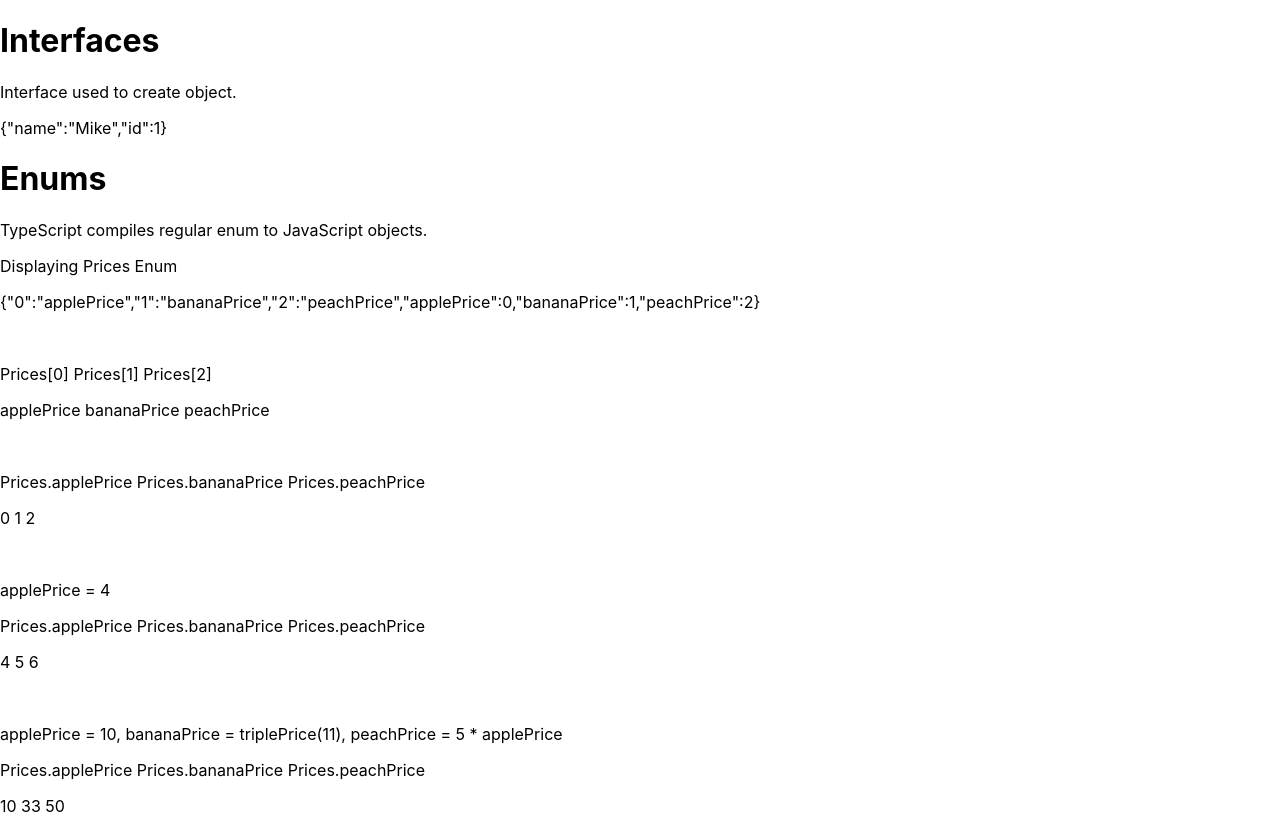
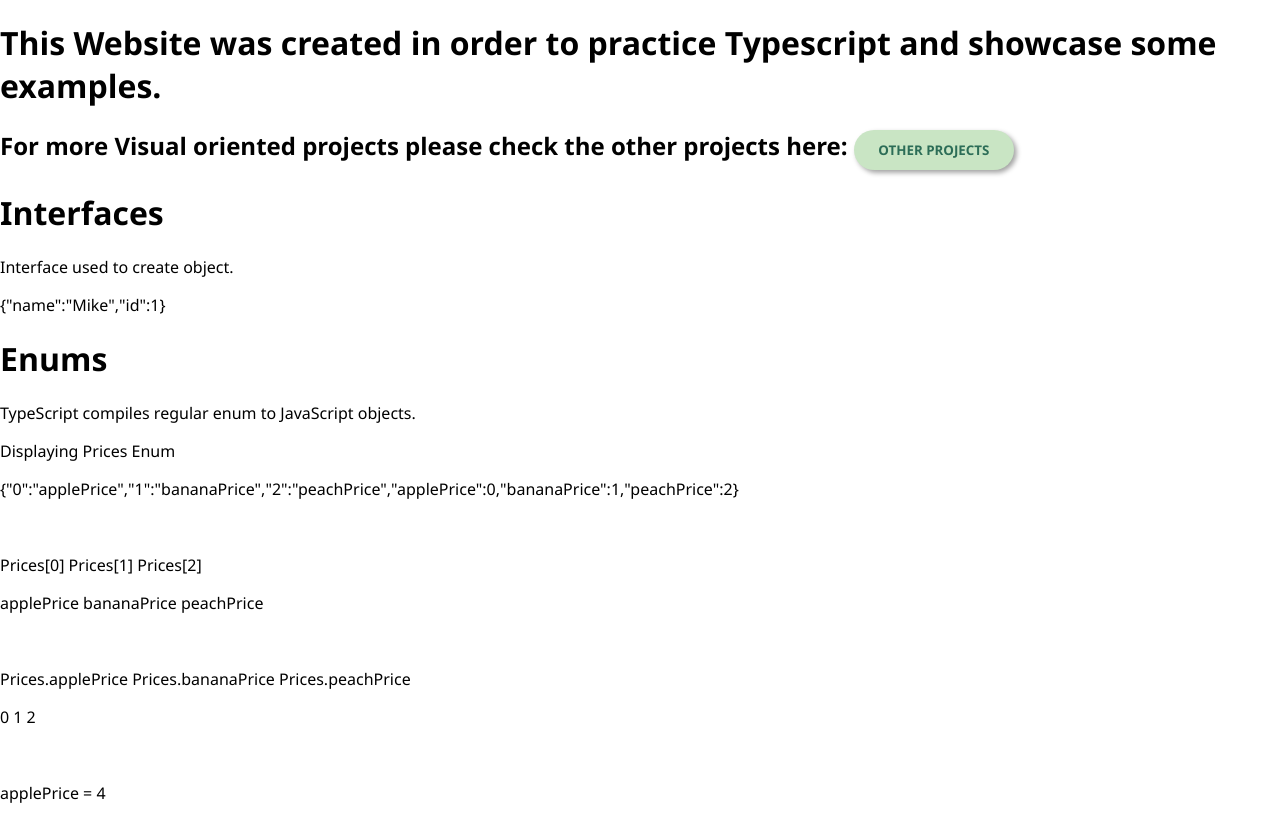
Before and after one commit to MikeNotu/in-depth-typescript, a React (Create React App) app: page / in a window 1280 px wide. Shown: the top 814 px of the page. Built offline with nearby package versions, Linux system fonts and the light colour scheme.

Commit message:
Typescript Unknown

```diff
--- /dev/null
+++ b/src/App.css
@@ -0,0 +1,15 @@
+body {
+  font-family: "Segoe UI", Tahoma, Geneva, Verdana, sans-serif;
+}
+.only-button {
+  width: 12em;
+  height: 3em;
+  border-radius: 30em;
+  /* background-color: "#22e3d3"; */
+  background-color: #c9e5c4;
+  color: #2c6d57;
+  border-style: none;
+  font-weight: 800;
+  font-family: "Segoe UI", Tahoma, Geneva, Verdana, sans-serif;
+  box-shadow: 0.2em 0.2em 0.4em #a2a2a2;
+}
--- a/src/App.tsx
+++ b/src/App.tsx
@@ -5,10 +5,22 @@
 import InterfacesComponent from "./components/InterfacesComponent";
 import ObjectsComponent from "./components/ObjectsComponent";
 import TypesComponent from "./components/TypesComponent";
+import UnknownComponent from "./components/UnknownComponent";
+import "../src/App.css";
 
 function App() {
   return (
     <div>
+      <h1>
+        This Website was created in order to practice Typescript and showcase
+        some examples.
+      </h1>
+      <h2>
+        For more Visual oriented projects please check the other projects here:{" "}
+        <a href="https://mikenotu.github.io/front-portfolio/" target="_self">
+          <button className="only-button">OTHER PROJECTS</button>
+        </a>
+      </h2>
       <h1>Interfaces</h1>
       <InterfacesComponent />
       <h1>Enums</h1>
@@ -23,6 +35,8 @@
       <TypesComponent />
       <h1>Generics</h1>
       <GenericsComponent />
+      <h1>Unknown</h1>
+      <UnknownComponent />
     </div>
   );
 }
--- a/src/components/GenericsComponent.tsx
+++ b/src/components/GenericsComponent.tsx
@@ -1,4 +1,4 @@
-const GenericsComponent = () => {
+const GenericsComponent: React.FC = () => {
   const last = <T,>(arr: T[]): T => {
     return arr[arr.length - 1];
   };
@@ -45,6 +45,31 @@
     age: 15,
   });
 
+  interface Tab<T> {
+    id: number;
+    position: string;
+    data: T;
+  }
+
+  type NumberTab = Tab<number>;
+  type StringTab = Tab<string>;
+
+  const obj1: NumberTab = {
+    id: 1,
+    position: "Dev",
+    data: 121,
+  };
+
+  const obj2: StringTab = {
+    id: 2,
+    position: "FrontEnd",
+    data: "SSr",
+  };
+
+  function raiseError(message: string): never {
+    throw new Error(message);
+  }
+
   return (
     <div>
       <p>Basic Generics use case.</p>
@@ -55,12 +80,25 @@
       <p>{v}</p>
       <p>{v2}</p>
       <p>{v3}</p>
+      <br />
       <p>Objects must contain specific properties.</p>
       <p>{JSON.stringify(v4)}</p>
       <p>
         Objects must contain specific properties, but can have more properties.
       </p>
       <p>{JSON.stringify(v5)}</p>
+      <br />
+      <p>Creating different Types by reusing interface.</p>
+      <p>{JSON.stringify(obj1)}</p>
+      <p>{JSON.stringify(obj2)}</p>
+      <p>Never Type.</p>
+      <button
+        onClick={() => {
+          raiseError("This is an Error Example");
+        }}
+      >
+        On Click, Throw an Error.
+      </button>
     </div>
   );
 };
--- /dev/null
+++ b/src/components/UnknownComponent.tsx
@@ -0,0 +1,24 @@
+const UnknownComponent = () => {
+  function NewAlert(value: unknown) {
+    if (typeof value == "number") {
+      alert(value.toFixed(2));
+    } else {
+      alert(value);
+    }
+  }
+
+  return (
+    <div>
+      <button
+        onClick={() => {
+          NewAlert(123.456);
+          NewAlert("Hello World!");
+        }}
+      >
+        Alert
+      </button>
+    </div>
+  );
+};
+
+export default UnknownComponent;
```
